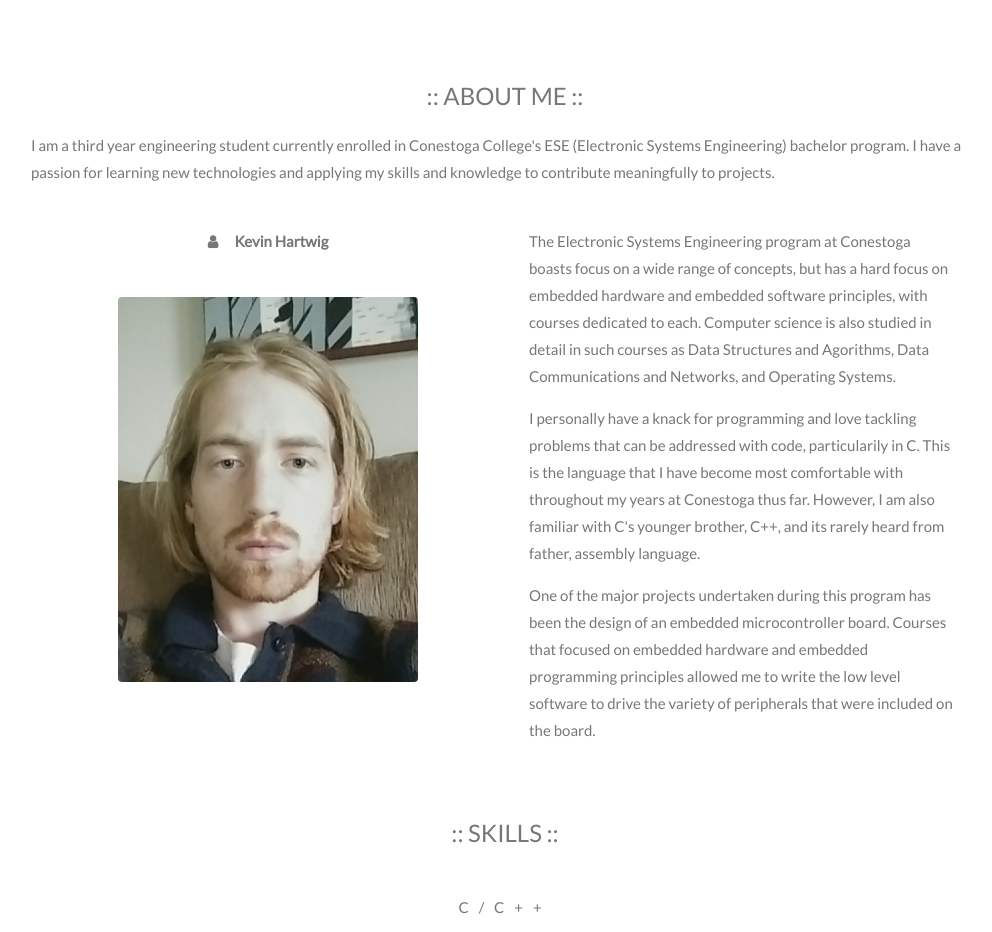
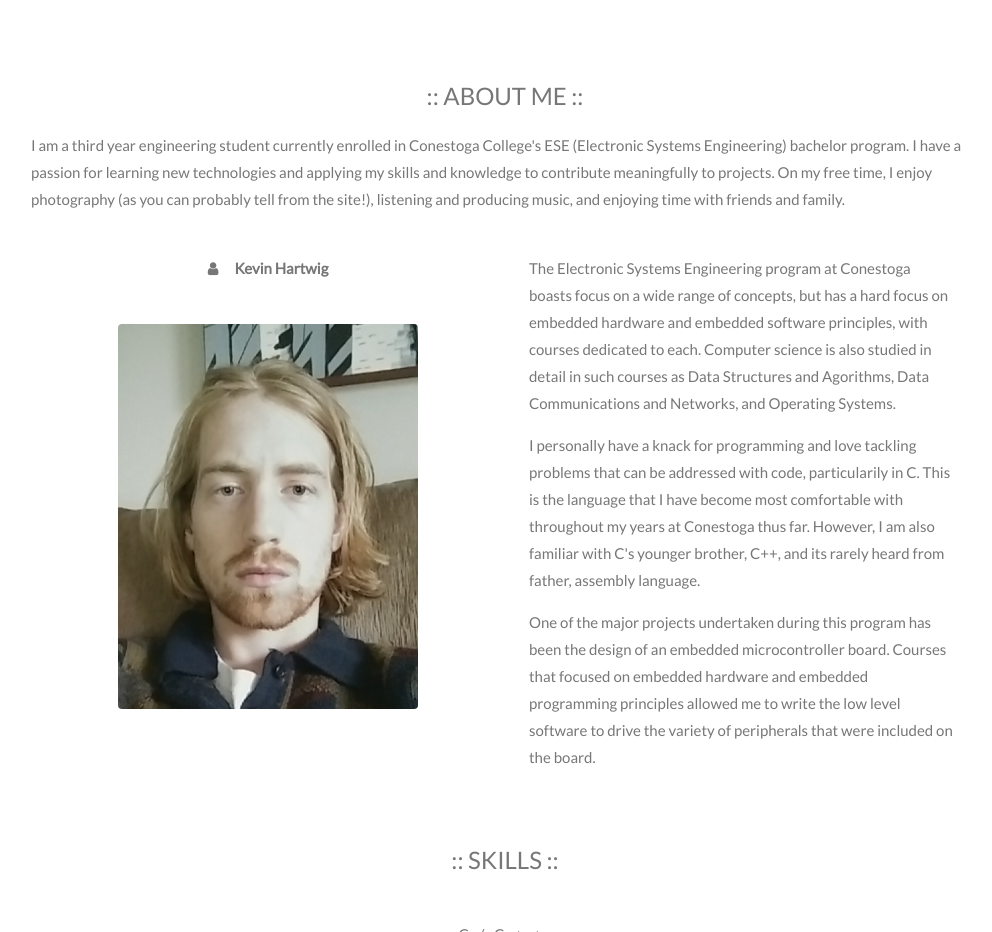
Before and after one commit to kevin-hartwig/dreams-of, a plain HTML site: page index.html in a window 1280 px wide. Shown: the part 800-1732 px from the top of the page, without its empty margins (135-1127 px from the left). Drawn offline with nearby package versions, Linux system fonts and the light colour scheme; some packages are replaced by stand-ins of ours.

Commit message:
Added personal

```diff
--- a/index.html
+++ b/index.html
@@ -87,7 +87,7 @@ body, html {
 <div class="w3-content w3-container w3-padding-64" id="about">
   <h3 class="w3-center">:: ABOUT ME ::</h3>
   <p class="w3-center"><em></em></p>
-  <p>I am a third year engineering student currently enrolled in Conestoga College's ESE (Electronic Systems Engineering)  bachelor program.   I have a passion for learning new technologies and applying my skills and knowledge to contribute meaningfully to projects.  </p>
+  <p>I am a third year engineering student currently enrolled in Conestoga College's ESE (Electronic Systems Engineering)  bachelor program.   I have a passion for learning new technologies and applying my skills and knowledge to contribute meaningfully to projects.  On my free time, I enjoy photography (as you can probably tell from the site!), listening and producing music, and enjoying time with friends and family. </p>
   <div class="w3-row">
     <div class="w3-col m6 w3-center w3-padding-large">
       <p><b><i class="fa fa-user w3-margin-right"></i>Kevin Hartwig</b></p><br>
```
